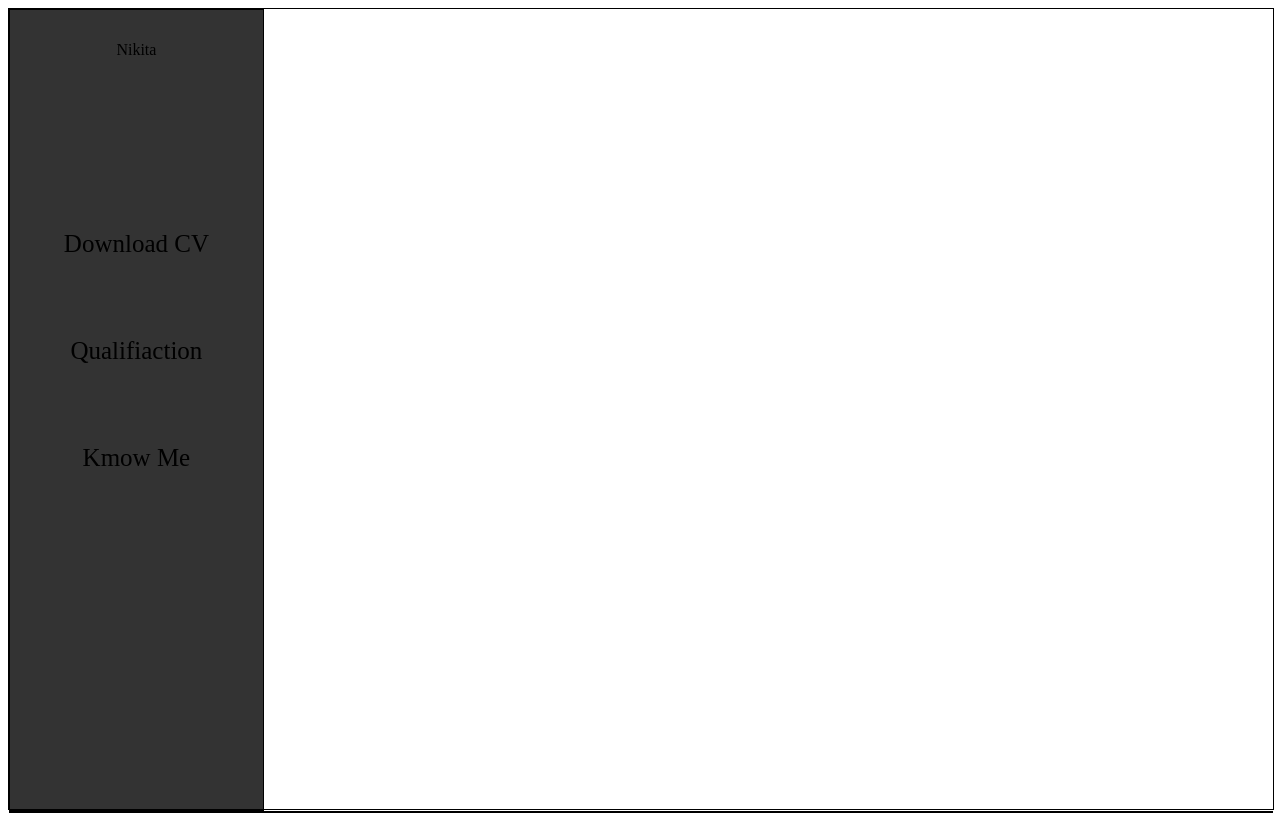
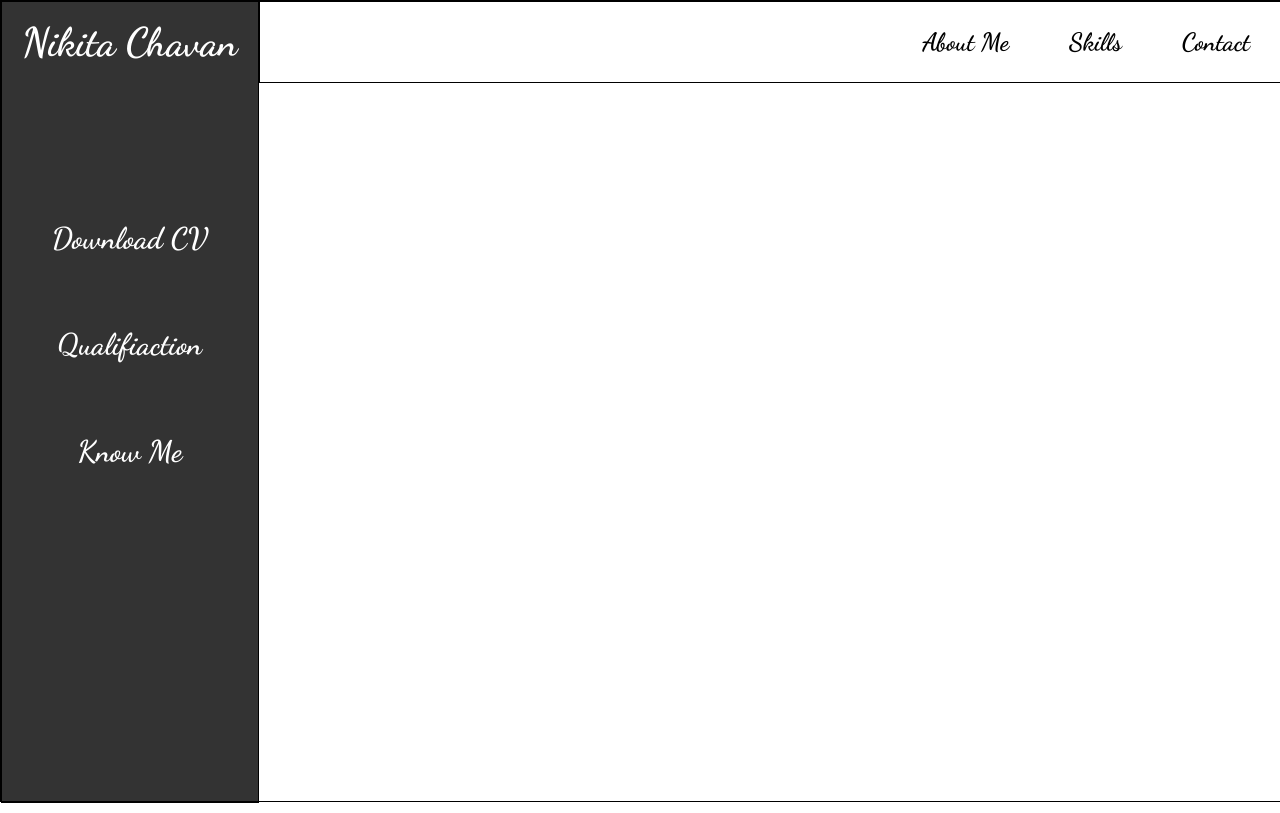
Before and after one commit to nikki156/gs_portfolio, a plain HTML site: page index.html in a window 1280 px wide. Drawn offline with Linux system fonts and the light colour scheme.

Commit message:
Sidebar and Main added

```diff
--- a/index.html
+++ b/index.html
@@ -5,21 +5,33 @@
     <meta name="viewport" content="width=device-width, initial-scale=1.0">
     <title>Nikita Chavan</title>
     <link rel="stylesheet" href="./main.css">
+    <link href="https://fonts.googleapis.com/css2?family=Inconsolata:wght@300&display=swap" rel="stylesheet">
+    <link href="https://fonts.googleapis.com/css2?family=Dancing+Script:wght@700&display=swap" rel="stylesheet">
 
 </head>
 
 <body>
     <div class="main_wrapper border">
         <div class="sidebar border" >
-            <div class="sidebar_header">Nikita</div>
+            <div class="sidebar_header">
+                <div class="sidebar_header_content">Nikita Chavan
+                </div>
+            </div>
             <div class="sidebar_navigation">
                 <div class="sidebar_navigation_item">Download CV</div>
                 <div class="sidebar_navigation_item">Qualifiaction</div>
-                <div class="sidebar_navigation_item">Kmow Me</div>
+                <div class="sidebar_navigation_item">Know Me</div>
             </div>
         </div>
         <div class="main_area">
-            <div class="main_area_header border"></div>
+            <div class="main_area_header border">
+                <ul>
+                    <li>About Me</li>
+                    <li>Skills</li>
+                    <li>Contact</li>
+                </ul>
+
+            </div>
         </div>
     </div>
 
--- a/main.css
+++ b/main.css
@@ -1,8 +1,12 @@
 html{
     height: 100%;
+    /*font-family: 'Inconsolata', monospace;*/
+    font-family: 'Dancing Script', cursive;
 }
 
 body{
+    padding: 0;
+    margin: 0;
     height: 100%;
 }
 
@@ -13,6 +17,7 @@ body{
 .main_wrapper{
     height: 100vh;
     width:100%;
+    display: flex;
 }
 
 .sidebar{
@@ -31,8 +36,10 @@ body{
 }
 
 .sidebar_header_content{
-    font-size: 30px;
+    font-size: 40px; /*30px;*/
     font-weight: bold;
+    color: white;
+    font-family: 'Dancing Script', cursive;
 }
 
 .sidebar_navigation{
@@ -45,8 +52,14 @@ body{
 }
 
 .sidebar_navigation_item{
-    font-size: 25px;
+    font-size: 30px;    /*25px; */
+    color: white;
 
+}
+
+.main_area{
+    width: 80%;
+    height: 100%;
 }
 
 .main_area_header{
@@ -63,5 +76,5 @@ body{
 
 .main_area_header li{
     padding: 0px 30px;
-    font-size: 20px;
+    font-size: 25px;/*20px;*/
 }
```
